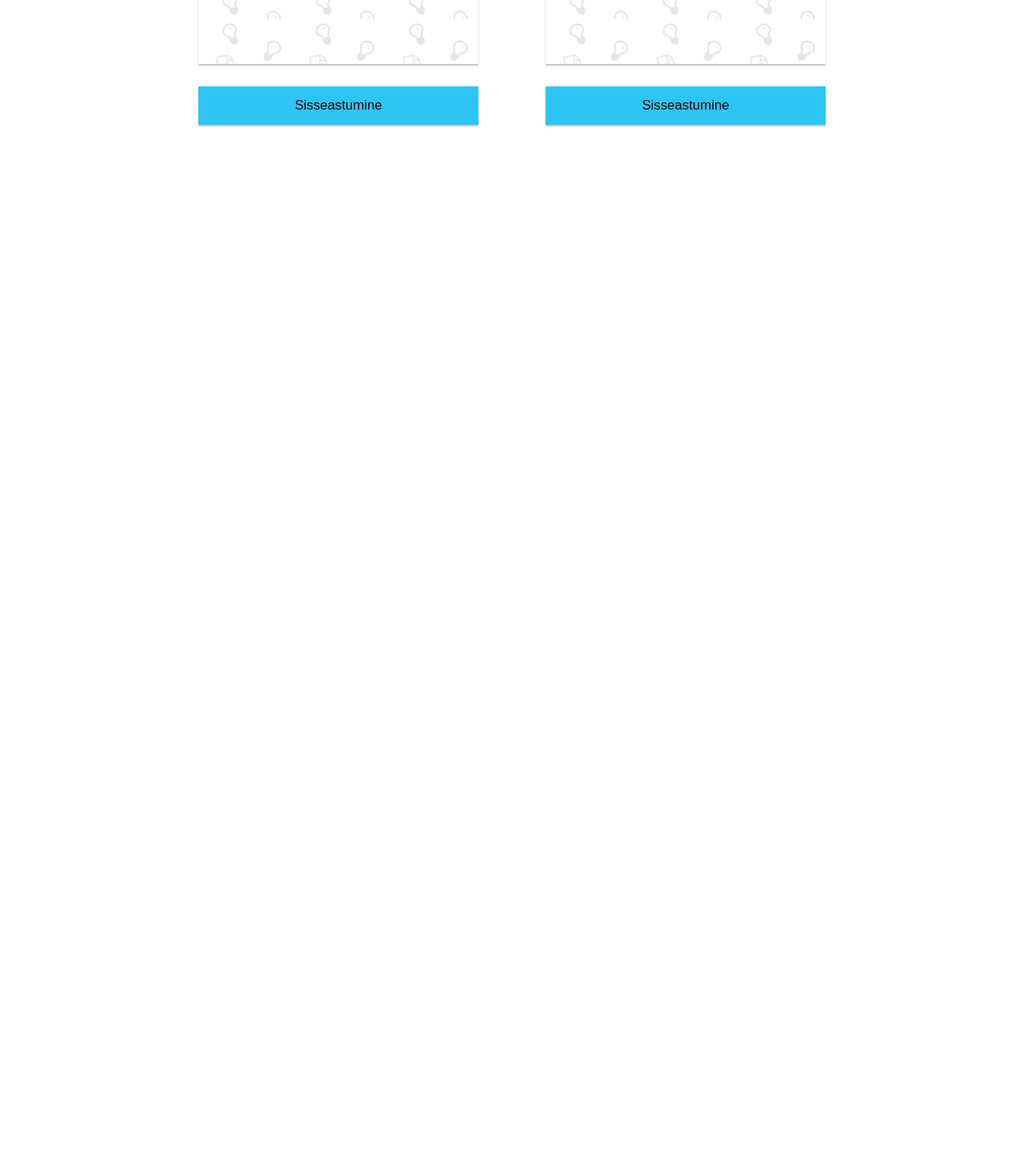
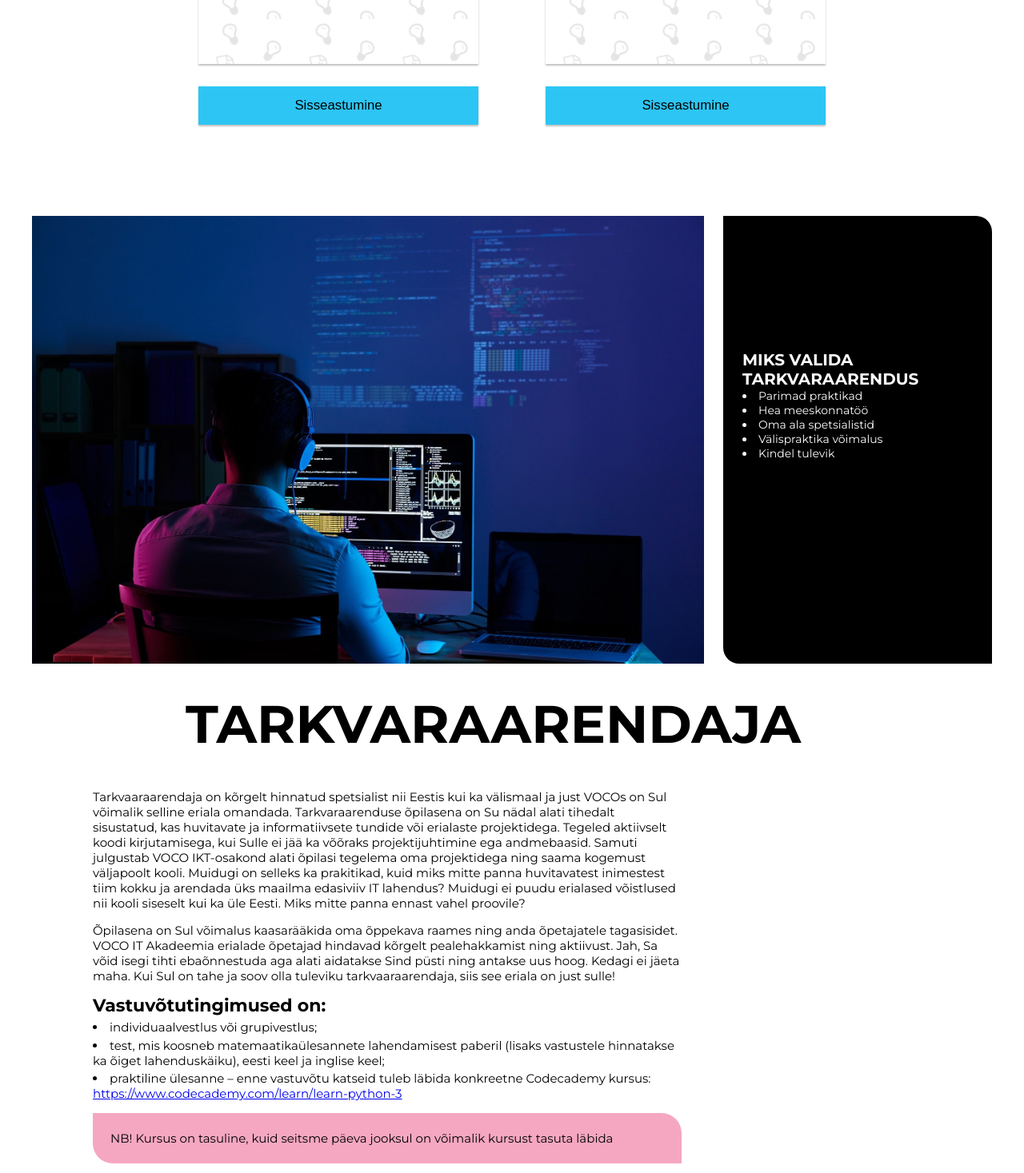
Before and after one commit to Christo-IV/test-react, a React (Create React App) app: page / in a window 1280 px wide. Shown: the part 1330-2797 px from the top of the page at 80% size. Before the commit the page ends 1600 px from the top, so only its background shows below. Built offline with nearby package versions, Linux system fonts and the light colour scheme.

Commit message:
Design fixes, round borders, button positioning

```diff
--- a/src/App.js
+++ b/src/App.js
@@ -2,6 +2,7 @@
 import Header from "./components/Header";
 import Landing from "./components/Landing";
 import ItPaths from "./components/ItPaths";
+import Career from "./components/Career";
 
 function App() {
   return (
@@ -10,6 +11,7 @@
       <div className="container">
         <Landing />
         <ItPaths />
+<Career/>
       </div>
     </div>
   );
--- a/src/components/Career.js
+++ b/src/components/Career.js
@@ -2,18 +2,23 @@
 import "./css/Career.css";
 import erialapilt from "../img/ITALOGO.jpg";
 
+
+
+
 function Career() {
+
     return (
+
       <div>
       <div class="part1">
           <img class="careerpicture" src={erialapilt}/>
         <div class="why">
-            <h1>MIKS VALIDA TARKVARAARENDUS?</h1>
-            <li>See on lahe</li>
-            <li>See on lahe</li>
-            <li>See on lahe</li>
-            <li>See on lahe</li>
-            <li>See on lahe</li>
+            <h1>MIKS VALIDA TARKVARAARENDUS</h1>
+            <li>Parimad praktikad</li>
+            <li>Hea meeskonnatöö</li>
+            <li>Oma ala spetsialistid</li>
+            <li>Välispraktika võimalus</li>
+            <li>Kindel tulevik</li>
         </div>
       </div>
 
@@ -22,34 +27,38 @@
             <h1>TARKVARAARENDAJA</h1>
           </div>
           <div class="careerintro">
-            <h2>
+            <p>
               Tarkvaaraarendaja on kõrgelt hinnatud spetsialist nii Eestis kui ka välismaal ja just VOCOs on Sul võimalik selline eriala omandada.
 Tarkvaraarenduse õpilasena on Su nädal alati tihedalt sisustatud, kas huvitavate ja informatiivsete tundide või erialaste projektidega.
 Tegeled aktiivselt koodi kirjutamisega, kui Sulle ei jää ka võõraks projektijuhtimine ega andmebaasid.
 Samuti julgustab VOCO IKT-osakond alati õpilasi tegelema oma projektidega ning saama kogemust väljapoolt kooli.
 Muidugi on selleks ka prakitikad, kuid miks mitte panna huvitavatest inimestest tiim kokku ja arendada üks maailma edasiviiv IT lahendus?
 Muidugi ei puudu erialased võistlused nii kooli siseselt kui ka üle Eesti. Miks mitte panna ennast vahel proovile?
-</h2>
-<h2>
+</p>
+<p>
 Õpilasena on Sul võimalus kaasarääkida oma õppekava raames ning anda õpetajatele tagasisidet.
 VOCO IT Akadeemia erialade õpetajad hindavad kõrgelt pealehakkamist ning aktiivust.
 Jah, Sa võid isegi tihti ebaõnnestuda aga alati aidatakse Sind püsti ning antakse uus hoog. Kedagi ei jäeta maha.
 Kui Sul on tahe ja soov olla tuleviku tarkvaaraarendaja, siis see eriala on just sulle!
-</h2>
+</p>
 
 <h1> Vastuvõtutingimused on: </h1>
 <li>individuaalvestlus või grupivestlus;</li>
 <li>test, mis koosneb matemaatikaülesannete lahendamisest paberil (lisaks vastustele hinnatakse ka õiget lahenduskäiku), eesti keel ja inglise keel;</li>
-<li>praktiline ülesanne – enne vastuvõtu katseid tuleb läbida konkreetne Codecademy kursus: https://www.codecademy.com/learn/learn-python-3</li>
+<li>praktiline ülesanne – enne vastuvõtu katseid tuleb läbida konkreetne Codecademy kursus:</li>
+<a target="_blank" href="https://www.codecademy.com/learn/learn-python-3">https://www.codecademy.com/learn/learn-python-3</a>
 <li class="alert"> NB! Kursus on tasuline, kuid seitsme päeva jooksul on võimalik kursust tasuta läbida</li>
 <li>motivatsioonikiri – palume motivatsioonikirja lõppu lisada Codecademy kasutajanimi.</li>
 
           </div>
-          <div class="applybut">
-          <a href="#">ASTU SISSE!</a>
+
+          <div class="button" id="button-7">
+        <div id="dub-arrow"><img src="https://cdn-icons-png.flaticon.com/512/2942/2942924.png" alt="" /></div>
+        <a href="#">ASTU SISSE!</a>
+        </div>
 
 
-          </div>
+
       </div>
 
       </div>
--- a/src/components/css/Career.css
+++ b/src/components/css/Career.css
@@ -10,11 +10,19 @@
 }
 
 .why{
+
     color: white;
     padding: 2%;
+    vertical-align: center;
     margin-left:2%;
     width: 28%;
     background-color:black;
+    border-radius: 0 20px;
+}
+
+.why h1{
+    font-size: 20px;
+    margin-top:50%;
 }
 
 .part2{
@@ -46,29 +54,92 @@
 
 }
 
-.careerintro h2,h1{
+.careerintro p,h1{
     margin-top: 2%;
 }
 
-.careerintro li{
+.careerintro li,a,p{
     font-size: 15px;
     margin-top: 0.5%;
 }
 
 .careerintro .alert{
-    background-color: palevioletred;
-    border-radius: 25px;
-    padding: 1%;
-    width: 60%;
+    margin-top: 2%;
+    margin-bottom: 2%;
+    background-color: rgb(245, 167, 193);
+    border-radius: 0 25px;
+    padding: 3%;
+    width: 100%;
     list-style: none;
 }
 
-.applybut a{
-    margin-left: 7%;
-    padding-left: 2%;
-    padding-Right: 2%;
-    font-size: 30px;
+.button {
+    display: inline-flex;
+    height: 70px;
+    width: 200px;
+    border: 2px solid #2dc5f4;
+    margin: 20px 20px 20px 5%;
+    color: #2dc5f4;
+    text-transform: uppercase;
     text-decoration: none;
-    color: white;
-    background-color: #90EE90;
+    font-size: 20px;
+    letter-spacing: 1.5px;
+    align-items: center;
+    justify-content: center;
+    overflow: hidden;
+    border-radius: 25px;
+    font-weight: bold;
+  }
+.button a{
+    text-decoration: none;
+    color:#2dc5f4
 }
+
+
+#button-7 {
+    position: relative;
+    overflow: hidden;
+    cursor: pointer;
+  }
+
+  #button-7 a {
+    position: relative;
+    left: 0;
+    transition: all .35s ease-Out;
+  }
+
+  #dub-arrow {
+    width: 100%;
+    height: 100%;
+    background: #2dc5f4;
+    left: -200px;
+    position: absolute;
+    padding: 0;
+    display: flex;
+    align-items: center;
+    justify-content: center;
+    transition: all .35s ease-Out;
+    bottom: 0;
+  }
+
+  #button-7 img {
+    width: 40px;
+    height: auto;
+  }
+
+  #button-7:hover #dub-arrow {
+    left: 0;
+  }
+
+  #button-7:hover a {
+    left: 150px;
+  }
+
+  @media screen and (min-width:1000px) {
+    h1 {
+      font-size: 2.2em;
+    }
+    #container {
+      width: 50%;
+    }
+  }
--- a/src/components/css/Landing.css
+++ b/src/components/css/Landing.css
@@ -13,4 +13,5 @@
 .video {
   width: 80%;
   aspect-ratio: 16/9;
+  border-radius: 25px;
 }
```
